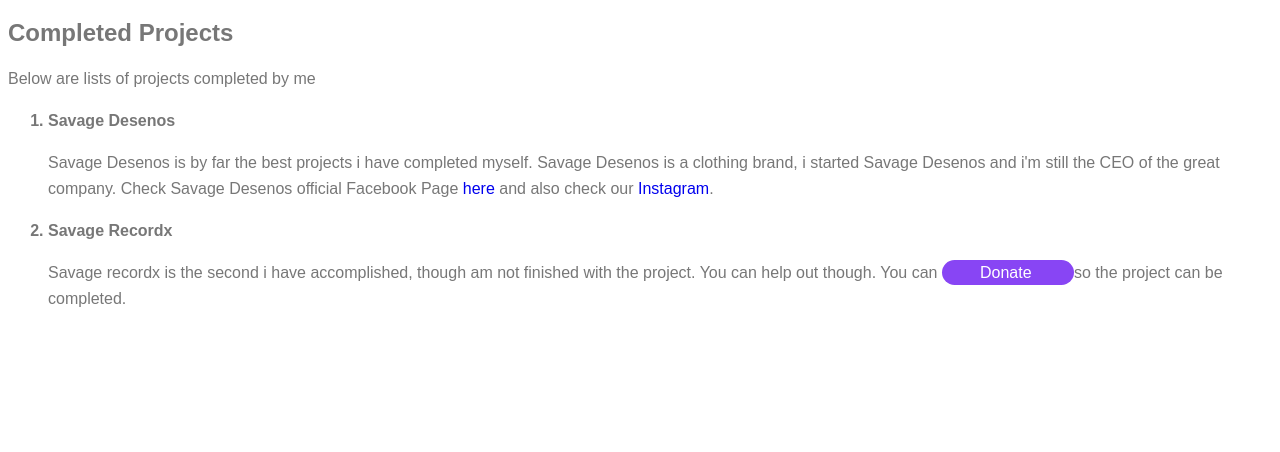
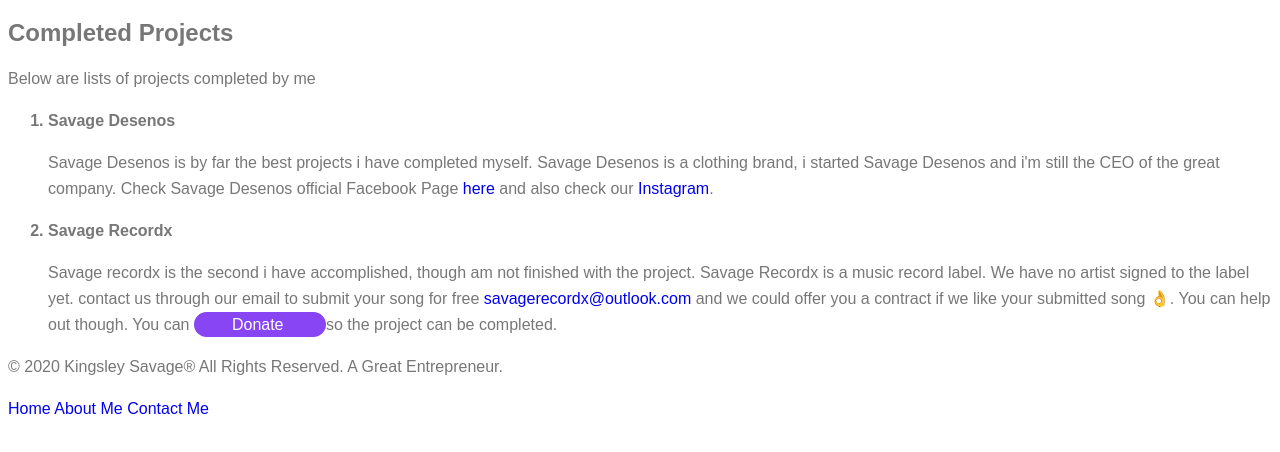
Before and after one commit to kingsleysavage/Portfolio-Site, a plain HTML site: page completedprojects.html in a window 1280 px wide. Drawn offline with Linux system fonts and the light colour scheme.

Commit message:
publishing awesome pages 1589680674394

```diff
--- a/completedprojects.html
+++ b/completedprojects.html
@@ -7,6 +7,12 @@
 <strong> <li> Savage Desenos </li> </strong>
 <p> Savage Desenos is by far the best projects i have completed myself. Savage Desenos is a clothing brand, i started Savage Desenos and i'm still the CEO of the great company. Check Savage Desenos official Facebook Page <a class="inboxdollarslink" href="https://facebook.com/savagedesenos/"> here </a> and also check our <a class="inboxdollarslink" href="https://instagram.com/savagedesenos/"> Instagram</a>. </p>
 <strong> <li> Savage Recordx </li> </strong>
-<p> Savage recordx is the second i have accomplished, though am not finished with the project. You can help out though. You can <a class="primary-btnn" href="https://wa.me/2348111316486/"> Donate </a>so the project can be completed. </p>
+<p> Savage recordx is the second i have accomplished, though am not finished with the project. Savage Recordx is a music record label. We have no artist signed to the label yet. contact us through our email to submit your song for free <a class="inboxdollarslink" href="savagerecordx@outlook.com"/> savagerecordx@outlook.com </a>and we could offer you a contract if we like your submitted song 👌. You can help out though. You can <a class="primary-btnn" href="https://wa.me/2348111316486/"> Donate </a>so the project can be completed. </p>
 </ol>
+<footer>
+<p> © 2020 Kingsley Savage® All Rights Reserved. A Great Entrepreneur. </p>
+</footer>
 </html>
+<a class="inboxdollarslink" href="index.html"> Home </a>
+<a class="inboxdollarslink" href="aboutme.html"> About Me </a>
+<a class="inboxdollarslink" href="contactme.html"> Contact Me </a>
```
Also changed, not shown: about.html (+8 -0 lines), contactme.html (+8 -0 lines).
